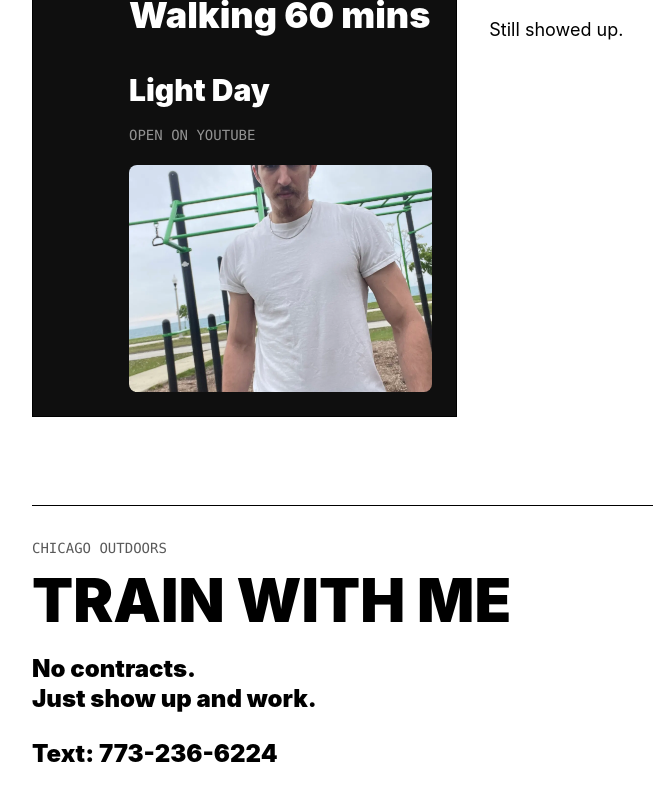
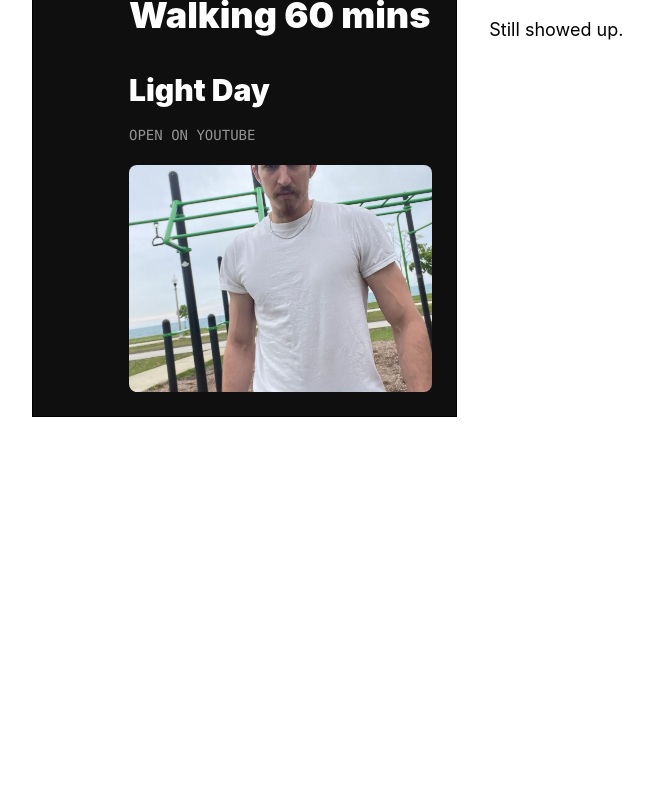
Before and after one commit to mjcreativemedia/show-some-work-site, a React (Vite) app: page / in a window 1280 px wide. Shown: the part 766-1566 px from the top of the page, without its empty margins (120-773 px from the left). After the commit the page ends 1271 px from the top, so only its background shows below. Built offline with nearby package versions, Linux system fonts and the light colour scheme.

Commit message:
Remove training contact footer

```diff
--- a/src/App.tsx
+++ b/src/App.tsx
@@ -383,22 +383,6 @@ function LogPage() {
         )}
       </section>
 
-      <section className="mx-auto max-w-5xl px-4 pb-14 sm:px-6">
-        <div className="border-t border-black py-8">
-          <p className="font-mono text-sm uppercase text-black/65">
-            {site.trainWithMe.location}
-          </p>
-          <h2 className="mt-3 text-4xl font-black uppercase leading-none sm:text-6xl">
-            {site.trainWithMe.title}
-          </h2>
-          <div className="mt-6 max-w-xl text-2xl font-black leading-tight">
-            {site.trainWithMe.lines.map((line) => (
-              <p key={line}>{line}</p>
-            ))}
-          </div>
-          <p className="mt-6 text-2xl font-black">Text: {site.trainWithMe.text}</p>
-        </div>
-      </section>
     </main>
   );
 }
--- a/src/content/site.ts
+++ b/src/content/site.ts
@@ -21,10 +21,4 @@ export const site = {
     "Spending the summer outside. Training every day. Eating once. No plan. Just showing some work.",
   mark: "/show-some-work-mark.png",
   hashtag: "#showsomework",
-  trainWithMe: {
-    title: "Train With Me",
-    location: "Chicago Outdoors",
-    lines: ["No contracts.", "Just show up and work."],
-    text: "773-236-6224",
-  },
 };
```
